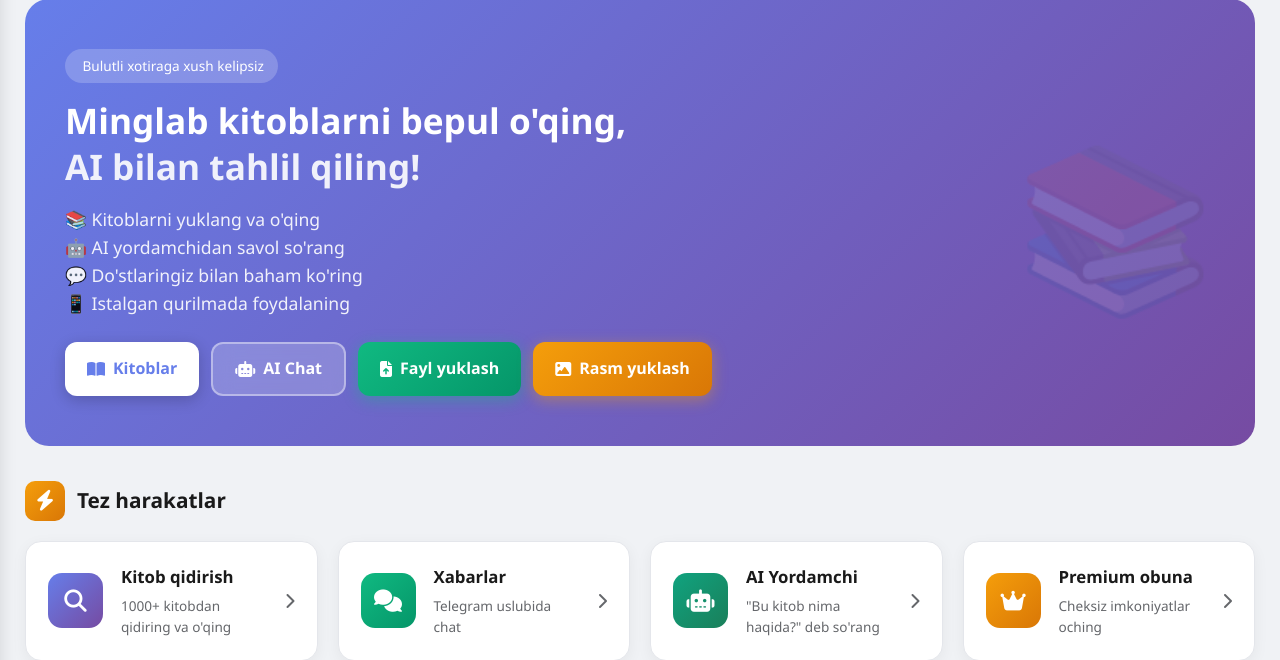
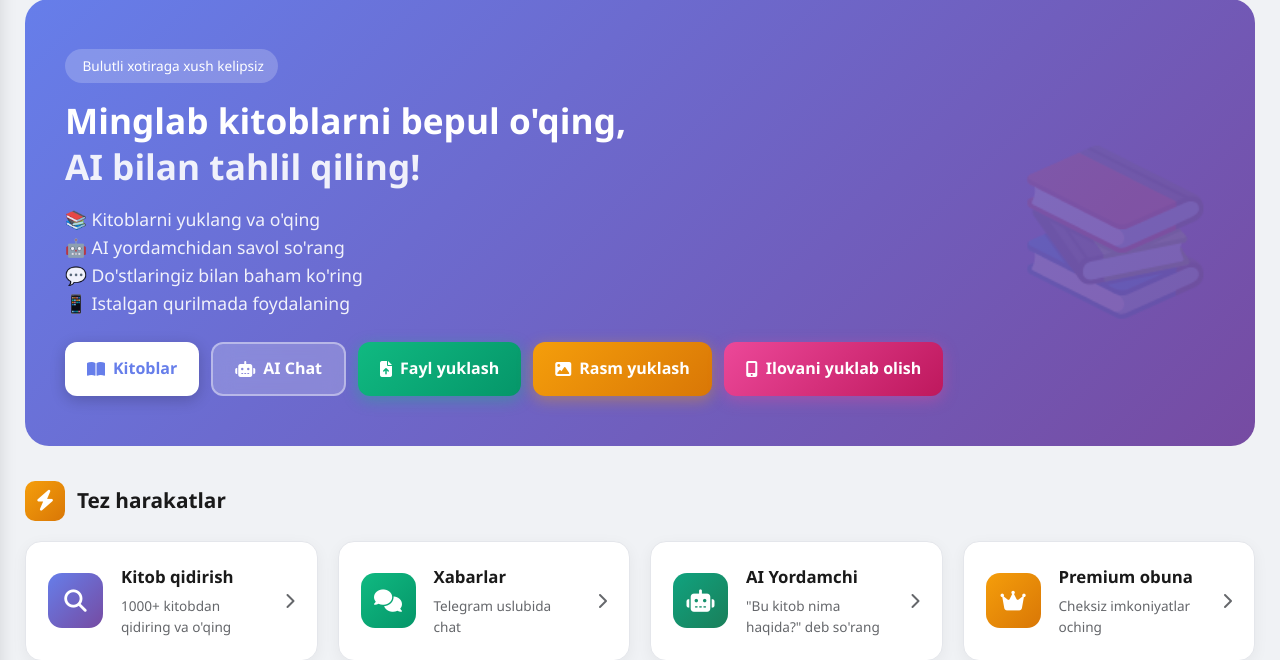
Before and after one commit to akobirsadiloyev8-lab/cloudstore, a Django app: page / in a window 1280 px wide. Shown: the part 160-820 px from the top of the page. Run offline with Django 5.2, Linux system fonts and the light colour scheme.

Commit message:
PWA install buttons always visible

```diff
--- a/blog/templates/blog/boshlash.html
+++ b/blog/templates/blog/boshlash.html
@@ -653,7 +653,7 @@
                         <i class="fas fa-info-circle"></i>
                         <span>Biz haqimizda</span>
                     </a>
-                    <a href="#" onclick="installApp(); return false;" class="menu-item" id="sidebarInstallBtn" style="display: none;">
+                    <a href="#" onclick="installApp(); return false;" class="menu-item" id="sidebarInstallBtn">
                         <i class="fas fa-download" style="color: #10b981;"></i>
                         <span style="color: #10b981;">Ilovani o'rnatish</span>
                     </a>
@@ -758,7 +758,7 @@
                                 <a href="{% url 'image_list' %}" style="background: linear-gradient(135deg, #f59e0b, #d97706); color: white; padding: 12px 22px; border-radius: 12px; text-decoration: none; font-weight: 600; display: inline-flex; align-items: center; gap: 8px; transition: all 0.3s; box-shadow: 0 4px 15px rgba(245,158,11,0.4);" onmouseover="this.style.transform='translateY(-2px)'; this.style.boxShadow='0 6px 20px rgba(245,158,11,0.5)';" onmouseout="this.style.transform='none'; this.style.boxShadow='0 4px 15px rgba(245,158,11,0.4)';">
                                     <i class="fas fa-image"></i> Rasm yuklash
                                 </a>
-                                <a href="#" onclick="installApp(); return false;" id="heroInstallBtn" style="display: none; background: linear-gradient(135deg, #ec4899, #be185d); color: white; padding: 12px 22px; border-radius: 12px; text-decoration: none; font-weight: 600; align-items: center; gap: 8px; transition: all 0.3s; box-shadow: 0 4px 15px rgba(236,72,153,0.4); animation: pulse 2s infinite;" onmouseover="this.style.transform='translateY(-2px)'; this.style.boxShadow='0 6px 20px rgba(236,72,153,0.5)';" onmouseout="this.style.transform='none'; this.style.boxShadow='0 4px 15px rgba(236,72,153,0.4)';">
+                                <a href="#" onclick="installApp(); return false;" id="heroInstallBtn" style="background: linear-gradient(135deg, #ec4899, #be185d); color: white; padding: 12px 22px; border-radius: 12px; text-decoration: none; font-weight: 600; display: inline-flex; align-items: center; gap: 8px; transition: all 0.3s; box-shadow: 0 4px 15px rgba(236,72,153,0.4);" onmouseover="this.style.transform='translateY(-2px)'; this.style.boxShadow='0 6px 20px rgba(236,72,153,0.5)';" onmouseout="this.style.transform='none'; this.style.boxShadow='0 4px 15px rgba(236,72,153,0.4)';">
                                     <i class="fas fa-mobile-alt"></i> Ilovani yuklab olish
                                 </a>
                             </div>
```
